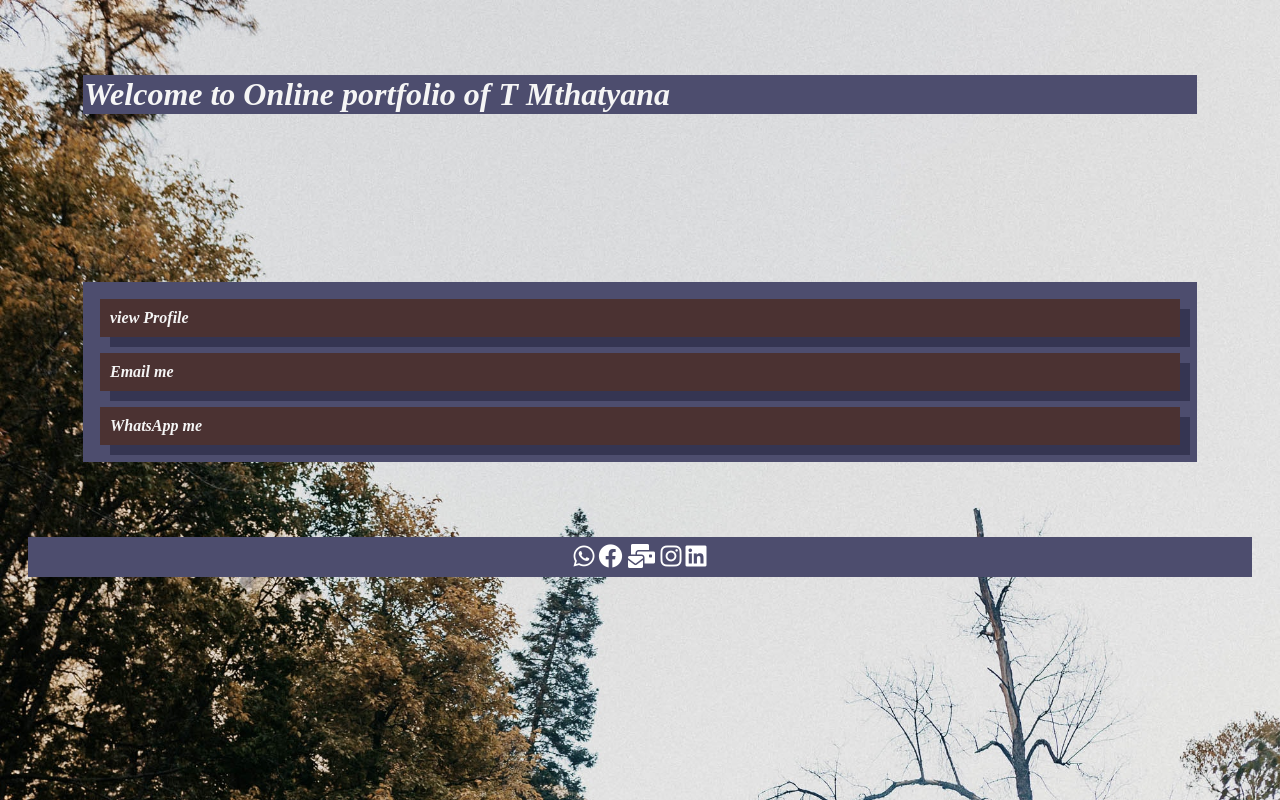
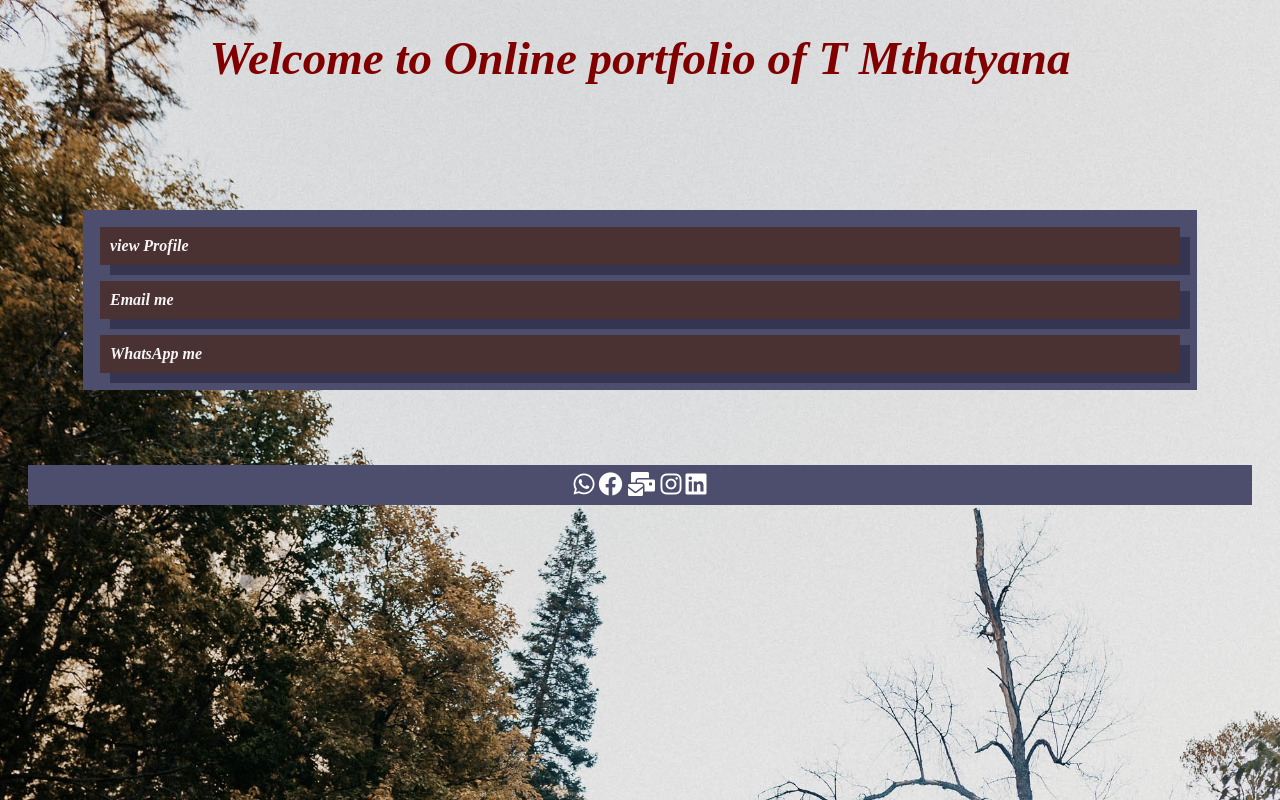
Before and after one commit to Logic228/myprofile, a plain HTML site: page index.html in a window 1280 px wide. Drawn offline with Linux system fonts and the light colour scheme.

Commit message:
increased the heading font

```diff
--- a/web_class.css
+++ b/web_class.css
@@ -2,7 +2,7 @@ body{
 background-image:url(images/pexkis.jpg);
 background-size: cover;
 }
-div,h1{
+div{
     border: 1px solid rgb(77, 77, 110);
     background-color: rgb(77, 77, 110);
     margin: 75px;
@@ -30,3 +30,10 @@ div,h1{
     text-align: center;
     color: white;
 }
+h1{
+    text-align: center;
+    color:maroon;
+    font:oblique;
+    font-style: italic;
+    font-size: 47px;
+}
```
